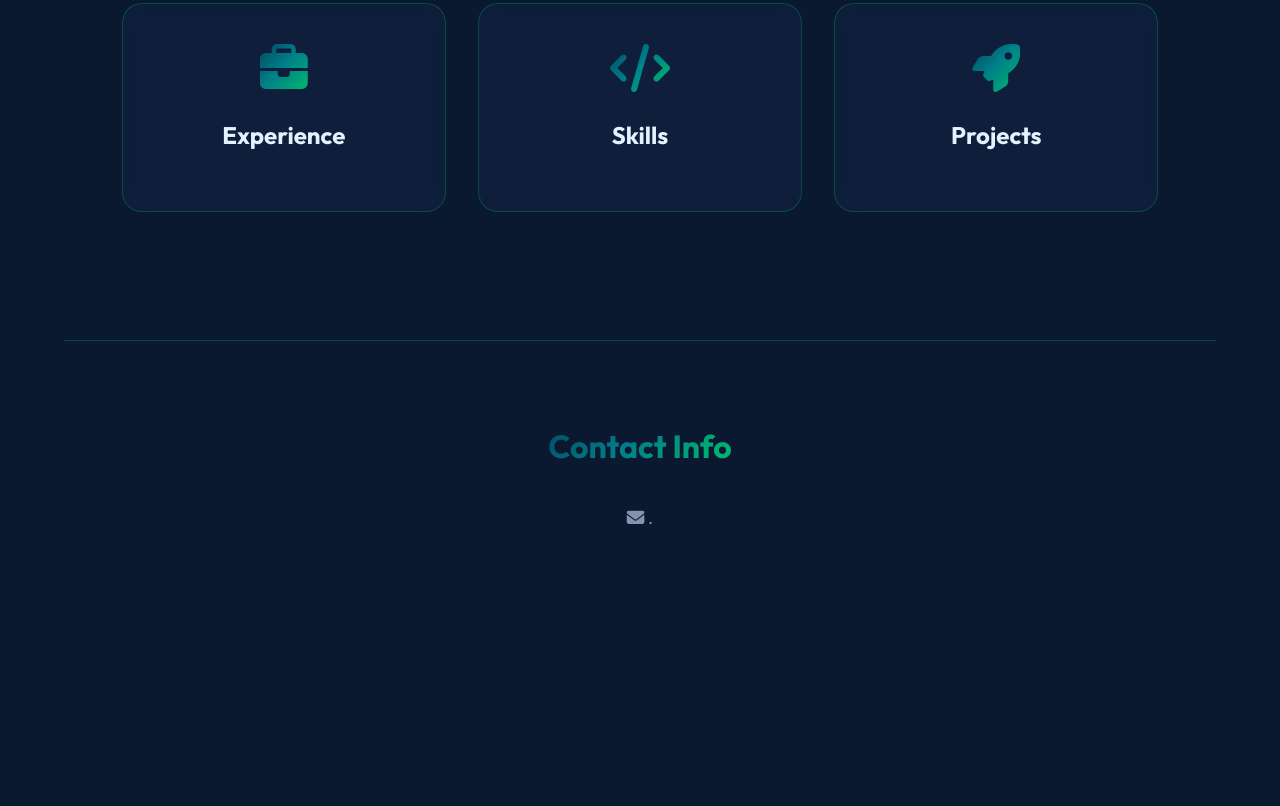
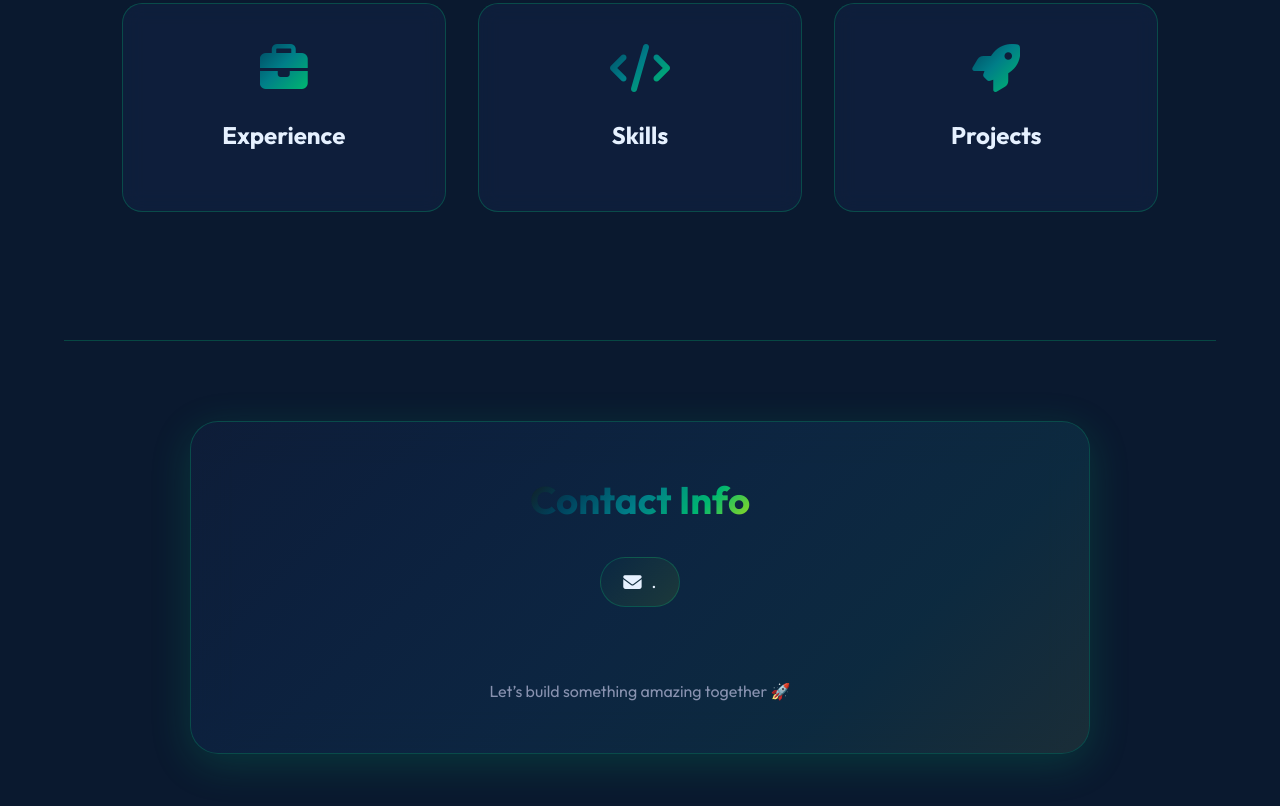
Before and after one commit to thakurpuru/portfolio, a website: page index.html in a window 1280 px wide. Shown: the part 1101-1907 px from the top of the page. Before the commit the page ends 1729 px from the top, so only its background shows below. Drawn offline with Linux system fonts and the light colour scheme; no server answers.

```diff
--- a/index.html
+++ b/index.html
@@ -42,7 +42,7 @@
                     <div class="hero-socials">
                         <a href="#" id="hero-github" target="_blank"><i class="fab fa-github"></i></a>
                         <a href="#" id="hero-linkedin" target="_blank"><i class="fab fa-linkedin"></i></a>
-                        <a href="https://leetcode.com/u/shivamthakur_6575/" id="hero-leetcode" target="_blank"><i class="fas fa-code"></i></a>
+                        <a href="#" id="hero-leetcode" target="_blank"><i class="fas fa-code"></i></a>
                         <a href="#" id="hero-profile" target="_blank"><i class="fas fa-user"></i></a>
                         <a href="#" id="hero-email-link"><i class="fas fa-envelope"></i></a>
                     </div>
@@ -92,12 +92,22 @@
             </nav>
 
             <footer id="home-footer">
-                <div class="footer-content">
-                    <h3>Contact Info</h3>
-                    <p><i class="fas fa-envelope"></i> <span id="footer-email">.</span></p>
-                    <div id="footer-links" class="social-links"></div>
+                <div class="footer-card">
+
+                    <h3 class="footer-title">Contact Info</h3>
+
+                    <a id="footer-email-link" class="footer-mail">
+                    <i class="fas fa-envelope"></i>
+                    <span id="footer-email">.</span>
+                    </a>
+
+                    <div id="footer-links" class="footer-links"></div>
+
+                    <p class="footer-note">Let’s build something amazing together 🚀</p>
+
                 </div>
             </footer>
+
 
             <!-- Sections Container -->
             <main id="main-content" class="hidden">
```
